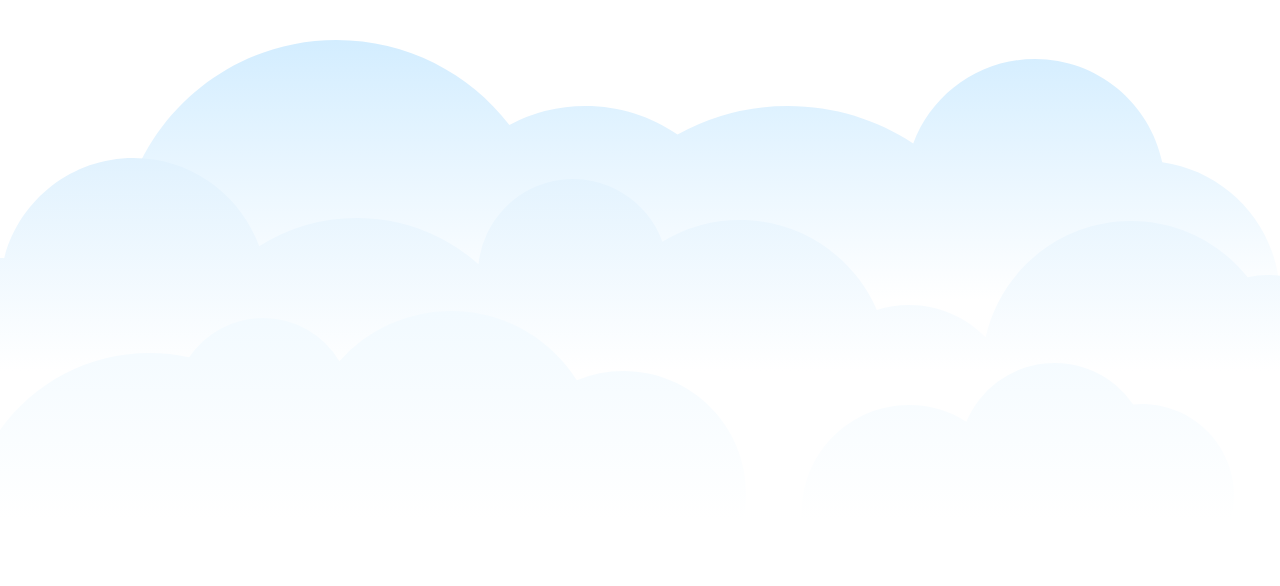
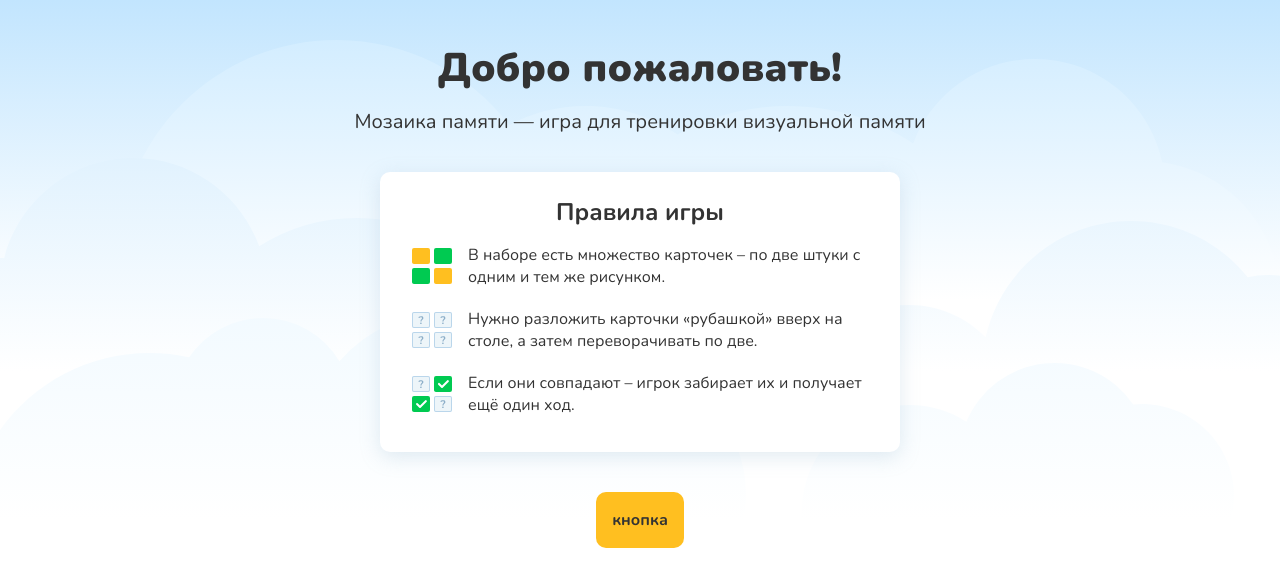
Before and after one commit to carpediem511/game_with_cards, a React (Create React App) app: page / in a window 1280 px wide. Shown: the top 586 px of the page. Built offline with nearby package versions, Linux system fonts and the light colour scheme.

Commit message:
исправила данные, отобразила верстку стартовой стр

```diff
--- a/src/components/App/index.tsx
+++ b/src/components/App/index.tsx
@@ -1,3 +1,4 @@
+import StartPage from '../StartPage';
 import './../../index.css';
 import { Route, Routes, useNavigate } from 'react-router-dom';
 
@@ -6,7 +7,9 @@ function App() {
 
 	return (
 		<>
-
+			<Routes>
+				<Route path='/' element={<StartPage />} />
+			</Routes>
 		</>
 	)
 }
--- a/src/components/StartPage/index.tsx
+++ b/src/components/StartPage/index.tsx
@@ -3,7 +3,27 @@ const StartPage = () => {
 
 	return (
 		<>
+			<section className="rules container">
+				<h2>Добро пожаловать!</h2>
+				<p>Мозаика памяти — игра для тренировки визуальной памяти</p>
+				<div className="rules-panel">
+					<h3>Правила игры</h3>
+					<ul className="rules-list">
+						<li>В наборе есть множество карточек – по две штуки с одним и тем же рисунком.</li>
+						<li>Нужно разложить карточки «рубашкой» вверх на столе, а затем переворачивать по две.</li>
+						<li>Если они совпадают – игрок забирает их и получает ещё один ход.</li>
+					</ul>
+				</div>
 
+				<button
+
+					className={`ico-button ico-button`}
+
+				>
+					кнопка
+				</button>
+
+			</section>
 		</>
 	)
 }
```
Also changed, not shown: src/components/Data/index.tsx (+18 -20 lines).
